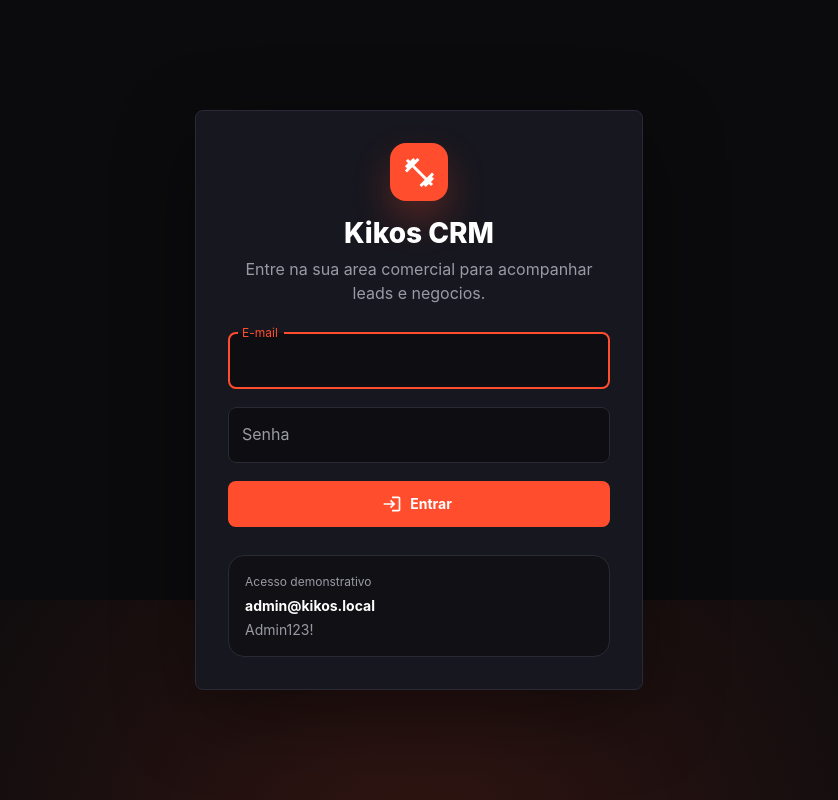
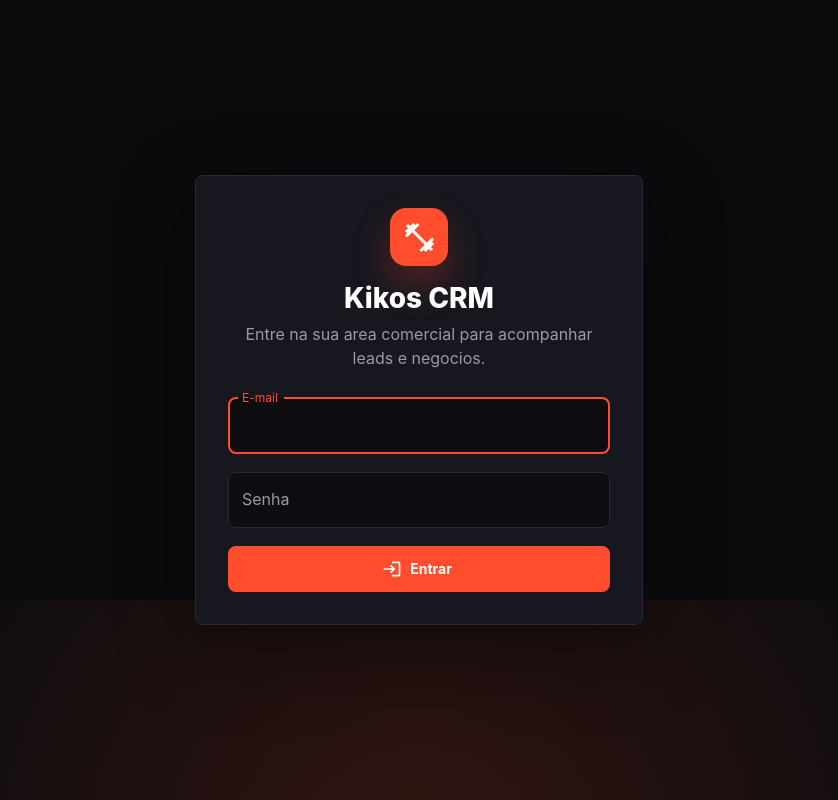
Before and after one commit to Enricky9/crm-kikos-fitness, a React (Vite) app in the folder apps/web/: page /login in a window 1280 px wide. Shown: the whole page, without its empty margins (221-1059 px from the left). Built offline with nearby package versions, Linux system fonts and the light colour scheme; no server answers.

Commit message:
refactor(web): remove demo login hints

```diff
--- a/apps/web/src/pages/auth/LoginPage.tsx
+++ b/apps/web/src/pages/auth/LoginPage.tsx
@@ -91,7 +91,7 @@ export const LoginPage = () => {
                   fullWidth
                   helperText={fieldState.error?.message}
                   label="E-mail"
-                  placeholder="admin@kikos.local"
+                  placeholder="seu.email@empresa.com"
                   type="email"
                 />
               )}
@@ -125,27 +125,6 @@ export const LoginPage = () => {
               {form.formState.isSubmitting ? "Entrando..." : "Entrar"}
             </Button>
           </Stack>
-
-          <Stack
-            spacing={0.5}
-            sx={{
-              border: 1,
-              borderColor: "divider",
-              borderRadius: 2,
-              bgcolor: "rgba(14, 14, 18, 0.74)",
-              p: 2
-            }}
-          >
-            <Typography color="text.secondary" variant="caption">
-              Acesso demonstrativo
-            </Typography>
-            <Typography fontWeight={700} variant="body2">
-              admin@kikos.local
-            </Typography>
-            <Typography color="text.secondary" variant="body2">
-              Admin123!
-            </Typography>
-          </Stack>
         </Stack>
       </Paper>
     </Box>
```
